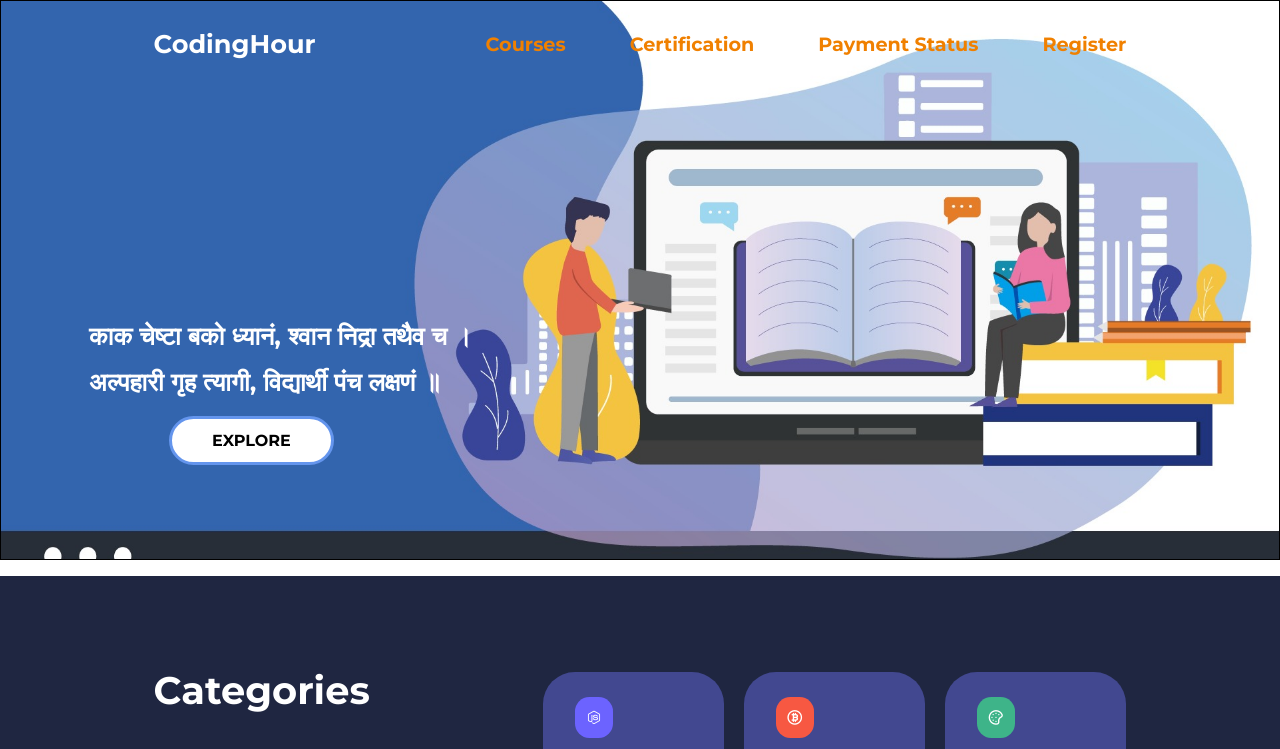
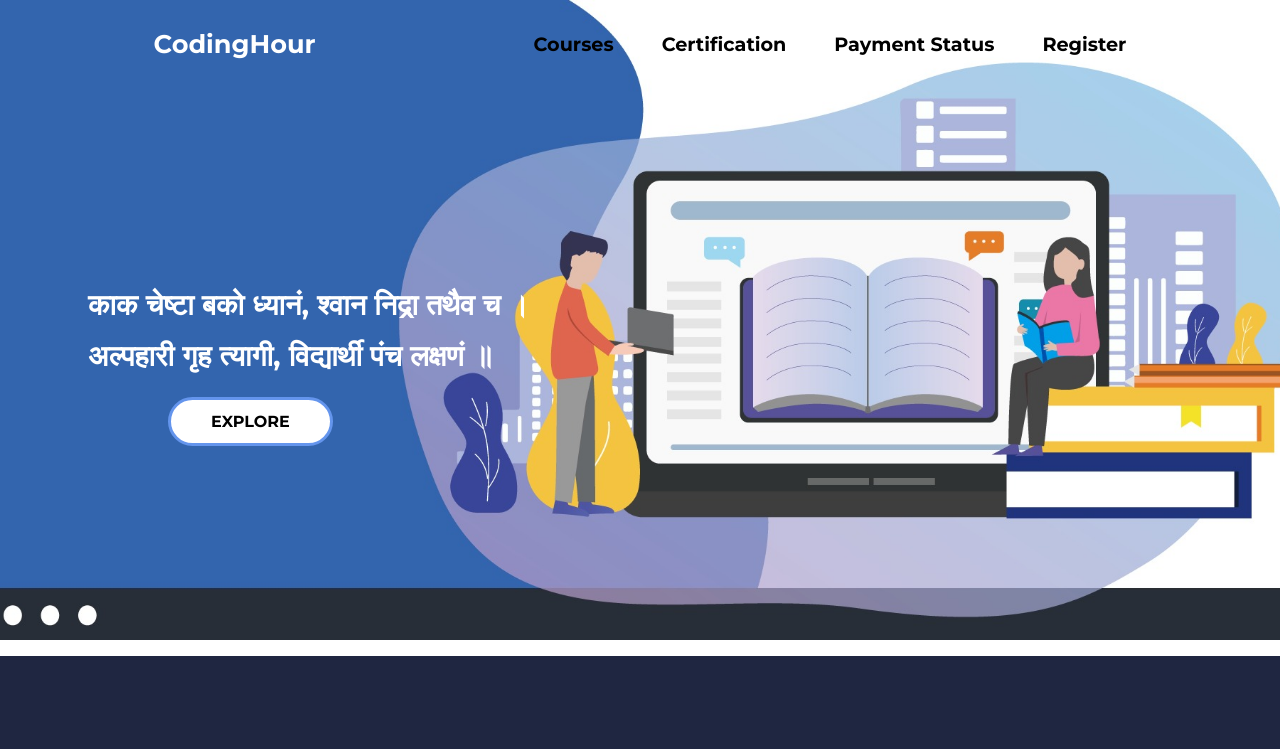
Before and after one commit to narendrajethi220/learningManagementSystemCodingHour, a plain HTML site: page index.html in a window 1280 px wide. Shown: the top 749 px of the page. Drawn offline with nearby package versions, Linux system fonts and the light colour scheme.

Commit message:
style-header and navigation bar is updated
new feature and styling is done on header part and  navigation bar(links),
style-hover style is added on nav part and extra padding and text alignment is done on header part.
Overall Status- header and navigation bar updated.

```diff
--- a/css/style.css
+++ b/css/style.css
@@ -109,7 +109,7 @@ h4 {
   font-weight: bold;
 }
 a {
-  color: #f08000;
+  /* color: #f08000; */
 }
 /* img {
   width: 100%;
@@ -167,6 +167,9 @@ nav {
   background: var(--color-bg1);
   box-shadow: 0 1 rem 2rem rgba(0, 0, 0, 0.5);
 }
+.window-scroll .nav_menu a {
+  color: #f08000;
+}
 .nav_container {
   height: 100%;
   display: flex;
@@ -179,20 +182,25 @@ nav button {
 .nav_menu {
   padding-top: 0.5rem;
   display: flex;
-  align-items: center;
-  gap: 4rem;
+  align-items: right;
+  gap: 3rem;
 }
 .nav_menu a {
   font-size: 1.2rem;
   font-weight: bold;
   transition: var(--transition);
+  color: #000;
 }
 .nav_menu a:hover {
-  color: var(--color-warning);
+  background-color: var(--color-white);
+  border-radius: 0.5rem;
+  padding: 0.3rem;
+  color: var(--color-success);
+  text-decoration: underline;
 }
 header {
-  height: 70vh;
-  border: 1px solid black;
+  height: 75vh;
+  /* border: 1px solid black; */
   background-image: url(../images/bg1.jpg);
   background-size: cover;
   background-position: center;
@@ -200,35 +208,48 @@ header {
   /* position: relative; */
   /* position: relative; */
   /* width: 100%; */
+  padding-bottom: 40rem;
 }
 .header__text-box {
+  /* height: 60vh; */
+  /* border: 2px solid black; */
   position: relative;
-  margin-top: 20rem;
   /* border: 1px solid black; */
-  /* left: 2.5rem; */
+  /* margin: 0px 10px 0; */
+
   overflow: hidden;
   /* height: 70vh; */
   /* transform: translate(-50%, -50%);
   text-align: left;
   padding-left: 4rem; */
+  /* background-position: fixed; */
 }
-heading-primary {
+.header__text-box a {
+  /* margin-top: -2rem; */
+  margin-bottom: 0.2rem;
+}
+.heading-primary {
+  /* border: 4px solid black; */
   display: grid;
-  grid-template-columns: 1fr 1fr;
-  align-items: center;
-  gap: 5rem;
+  grid-template-rows: 1fr 1fr;
+  margin-top: 18rem;
+  text-align: left;
+  /* align-items: center; */
+  /* justify-content: center; */
+  /* gap: 0rem; */
   height: 100%;
-  margin: 1rem 0 2.4rem;
 
-  /* color: #fff;
+  /* margin: 1rem 0 2.4rem; */
+
+  color: #fff;
   text-transform: uppercase;
   backface-visibility: hidden;
-    margin-bottom: 6rem; */
+  margin-bottom: 0.5rem;
 }
 .heading-primary--main {
   /* color: #000; */
   display: block;
-  font-size: 25px;
+  font-size: 1.8rem;
   font-weight: bold;
   padding-left: 5.5rem;
   animation-name: moveInLeft;
@@ -243,12 +264,12 @@ heading-primary {
 .heading-primary--sub {
   /* color: #000; */
   display: block;
-  font-size: 25px;
-  font-weight: 700;
+  font-size: 1.8rem;
+  font-weight: bold;
   padding-left: 5.5rem;
   /*letter-spacing: 1.75rem;*/
   animation: moveInRight 1s ease-out;
-  margin-bottom: 1.2rem;
+  /* margin-bottom: 1.2rem; */
 }
 .header_left {
   position: relative;
@@ -262,6 +283,7 @@ heading-primary {
   margin-top: 1rem;
   background: var(--color-bg);
   height: 29rem;
+  /* border: 2px solid black; */
 }
 .categories h1 {
   line-height: 1;
```
Lines whose indentation alone changed are shown as unchanged.
